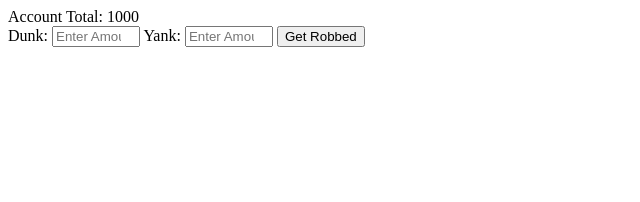
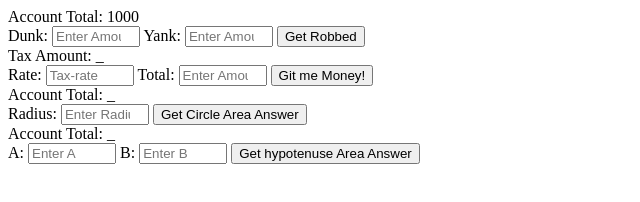
Before and after one commit to HRversion2/Bank-Crazyriddles, a plain HTML site: page index.html in a window 1280 px wide. Shown: the whole page, without its empty margins (0-640 px from the left). Drawn offline with Linux system fonts and the light colour scheme.

Commit message:
calc hypo donde

```diff
--- a/index.html
+++ b/index.html
@@ -19,11 +19,11 @@
           max="999999"
           placeholder="Enter Amount to deposit"
         />
-        <label for="widthdraw">Yank: </label>
+        <label for="withdraw">Yank: </label>
         <input
           type="number"
-          id="widthdraw"
-          name="widthdraw"
+          id="withdraw"
+          name="withdraw"
           min="0"
           max="999999"
           placeholder="Enter Amount to draw"
@@ -31,6 +31,87 @@
 
         <input type="submit" value="Get Robbed" />
     </form>
+
+
+
+
+    <div id="bank-tax">Tax Amount: <span id="tax">_</span></div>
+
+    <form id="tax-form">
+      <label for="tax-rate">Rate: </label>
+
+      <input
+        type="number"
+        id="tax-rate"
+        name="tax-rate"
+        min="0"
+        max="999999"
+        placeholder="Tax-rate"
+      />
+
+      <label for="tot">Total: </label>
+
+      <input
+        type="number"
+        id="tot"
+        name="tot"
+        min="0"
+        max="999999"
+        placeholder="Enter Amount to tot"
+      />
+
+      <input type="submit" value="Git me Money!" />
+  </form>
+
+
+
+
+  <div id="Area-of-a-circle">Account Total: <span id="circle">_</span></div>
+  <form id="circle-form">
+      <label for= "radius">Radius: </label>
+
+      <input
+        type="number"
+        id= "radius"
+        name= "radius"
+        min="0"
+        max="999999"
+        placeholder="Enter Radius"
+      />
+
+      <input type="submit" value="Get Circle Area Answer" />
+  </form>
+
+
+
+  <div id="area-of-a-hypotenuse">Account Total: <span id="hypotenuse">_</span></div>
+  <form id="hypotenuse-form">
+      <label for= "a">A: </label>
+
+      <input
+        type="number"
+        id= "adjacent"
+        name= "a"
+        min="0"
+        max="999999"
+        placeholder="Enter A"
+      />
+      <label for= "b">B: </label>
+
+      <input
+        type="number"
+        id= "opposite"
+        name= "b"
+        min="0"
+        max="999999"
+        placeholder="Enter B"
+      />
+
+      <input type="submit" value="Get hypotenuse Area Answer" />
+  </form>
+
+
+
   </body>
 
   <script src="./script.js"></script>
--- a/script.js
+++ b/script.js
@@ -1,16 +1,59 @@
-console.log("Congratulations! You have successfully given us money, and we will use it for good use (A lamborgini)");
+console.log(
+  "Congratulations! You have successfully given us money, and we will use it for good use (A lamborghini)"
+);
 
 let total = 1000;
 
-document.querySelector("#bank-form").addEventListener("click", function(e) {
+document.querySelector("#bank-form").addEventListener("click", function (e) {
+  e.preventDefault();
+
+  // get the inputs
+  const dunk = parseFloat(document.querySelector("#deposit").value) || 0;
+  const yank = parseFloat(document.querySelector("#withdraw").value) || 0;
+
+  console.log(dunk, yank);
+
+  // do the math
+  // total + dunk - yank
+  const final = total + dunk - yank;
+  total = final;
+
+  // show the result
+  document.querySelector("#total").textContent = final;
+});
+
+// write your code here
+document.querySelector("#tax-form").addEventListener("click", function (e) {
+  e.preventDefault();
+
+  const tot = parseFloat(document.querySelector("#tot").value) || 0;
+  const rate = parseFloat(document.querySelector("#tax-rate").value) || 0;
+  const final = rate * tot;
+
+  document.querySelector("#tax").textContent = final;
+});
+
+
+document.querySelector("#circle-form").addEventListener("click", function (e) {
     e.preventDefault();
 
-    // get the inputs
-    const deposit = document.querySelector("#deposit").value;
+    const radius = parseFloat(document.querySelector("#radius").value) || 0;
+    const final = Math.PI * radius * radius
+
+    document.querySelector("#circle").textContent = final;
+  });
+
+// hypotenuse
+document.querySelector("#hypotenuse-form").addEventListener("click", function (e) {
+e.preventDefault();
+
+    const A = document.querySelector("#adjacent").value
+    const B = document.querySelector("#opposite").value
+    const final =Math.sqrt (Math.pow(A,2) + Math.pow(B,2));
+
+    document.querySelector("#hypotenuse").textContent = final;
+  });
 
 
-    // do the math
 
-
-    // show the result
-});
+// (a*a +  b *b )^1/2= c
```
Also changed, not shown: 1 other file.
